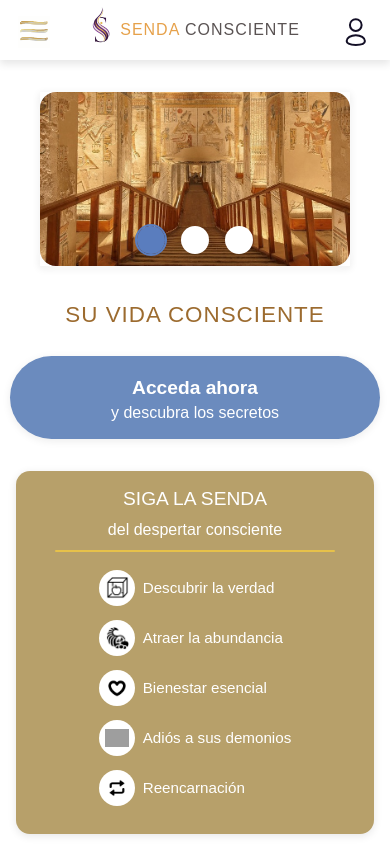
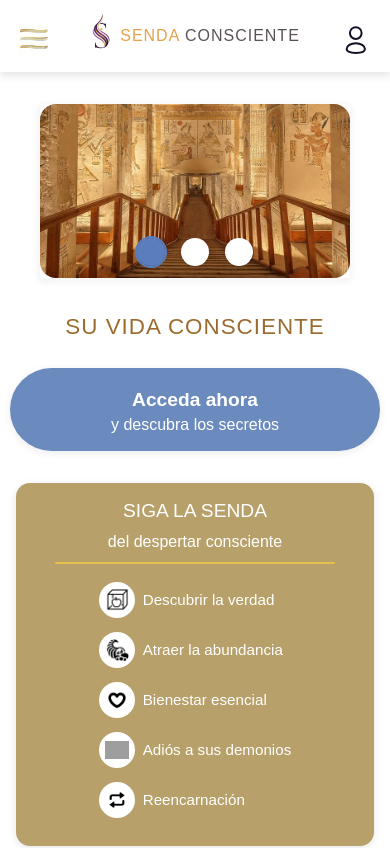
Before and after one commit to orbimatrix/Conscious-path, a Next.js app: page / in a window 390 px wide. Shown: the top 848 px of the page. Built offline with nearby package versions, Linux system fonts and the light colour scheme; grey boxes are pictures that could not be loaded.

Commit message:
Enhance header styles in globals.css to support iPhone safe areas. Add media queries for specific iPhone models to adjust padding and height, ensuring better responsiveness and visual consistency on mobile devices.

```diff
--- a/src/app/globals.css
+++ b/src/app/globals.css
@@ -331,6 +331,7 @@
   height: 72px;
   position: relative;
   z-index: 10;
+  padding-top: max(8px, env(safe-area-inset-top));
 }
 
 .header-center {
@@ -407,6 +408,29 @@
   .header-icon {
     min-width: 32px;
     padding: 4px;
+  }
+}
+
+/* iPhone Pro Max specific fixes */
+@media screen and (max-width: 414px) and (max-height: 896px) {
+  .header-root {
+    padding-top: max(12px, env(safe-area-inset-top));
+    height: calc(72px + env(safe-area-inset-top));
+  }
+}
+
+@media screen and (max-width: 375px) and (max-height: 812px) {
+  .header-root {
+    padding-top: max(12px, env(safe-area-inset-top));
+    height: calc(72px + env(safe-area-inset-top));
+  }
+}
+
+/* General iPhone safe area support */
+@supports (padding-top: env(safe-area-inset-top)) {
+  .header-root {
+    padding-top: max(8px, env(safe-area-inset-top));
+    height: calc(72px + env(safe-area-inset-top));
   }
 }
 
```
